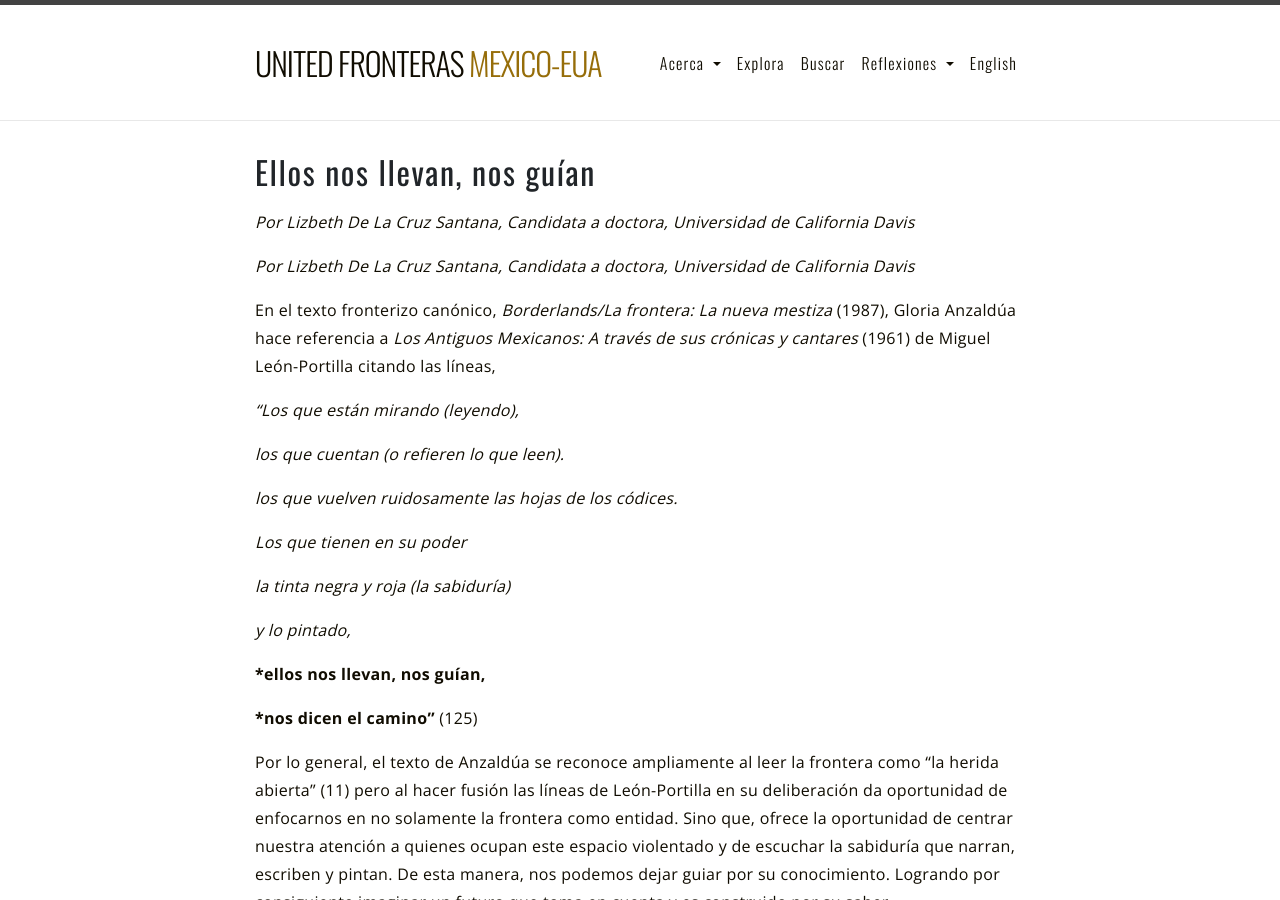
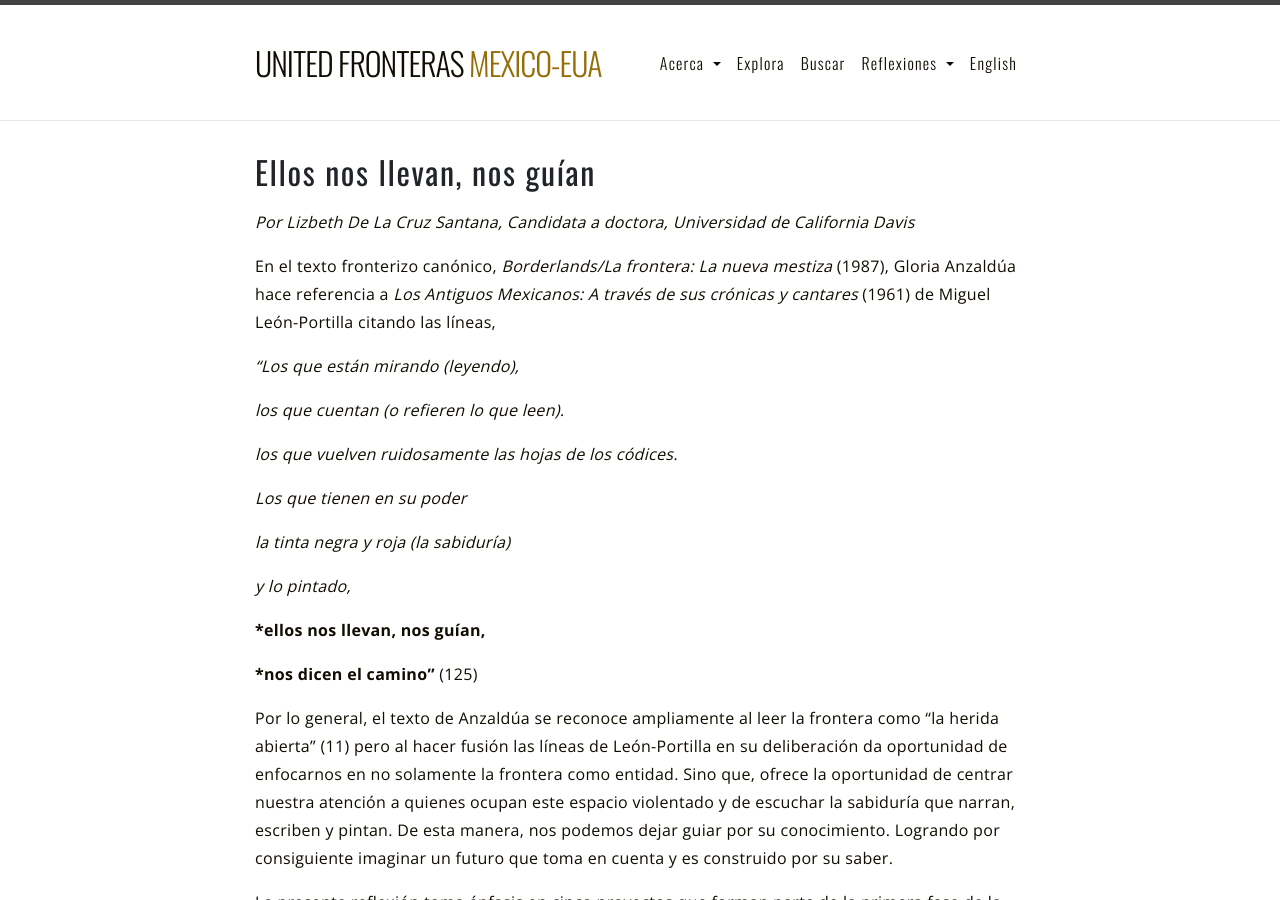
Before and after one commit to unitedfronteras/ufexhibicion_mexeua, a Jekyll site: the page built from _reflections/delacruz.md, in a window 1280 px wide and 900 px high. Built offline with Jekyll 4.4.1, drawn with Linux system fonts in a browser that asks for light colours.

Commit message:
Update delacruz.md

```diff
--- a/_reflections/delacruz.md
+++ b/_reflections/delacruz.md
@@ -3,9 +3,6 @@ layout: page
 title: "Ellos nos llevan, nos guían"
 permalink: /reflections/delacruz/
 ---
-
-*Por Lizbeth De La Cruz Santana, Candidata a doctora, Universidad de California Davis*
-
 
 *Por Lizbeth De La Cruz Santana, Candidata a doctora, Universidad de California Davis*
 
```
